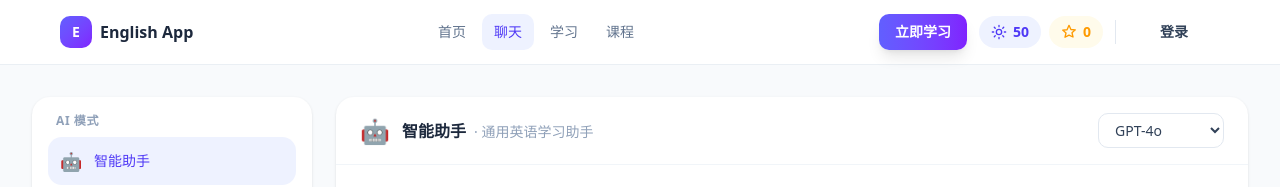
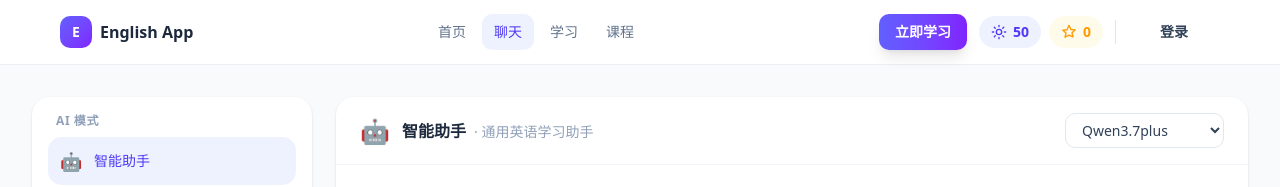
Before and after one commit to Good-XiaAo/English-nextjs, a Next.js app: page /aiChat in a window 1280 px wide. Shown: the top 187 px of the page. Built offline with nearby package versions, Linux system fonts and the light colour scheme; no server answers.

Commit message:
更改模型

```diff
--- a/src/app/aiChat/page.tsx
+++ b/src/app/aiChat/page.tsx
@@ -234,9 +234,9 @@ export default function AiChat() {
             </div>
           </div>
           <select className="cursor-pointer rounded-lg border border-slate-200 px-3 py-1.5 text-sm text-slate-700">
-            <option>GPT-4o</option>
-            <option>GPT-4o mini</option>
-            <option>DeepSeek</option>
+            <option>Qwen3.7plus</option>
+            <option>Kimi-k2.7-code</option>
+            <option>DeepSeek-v4-pro</option>
           </select>
         </div>
 
```
